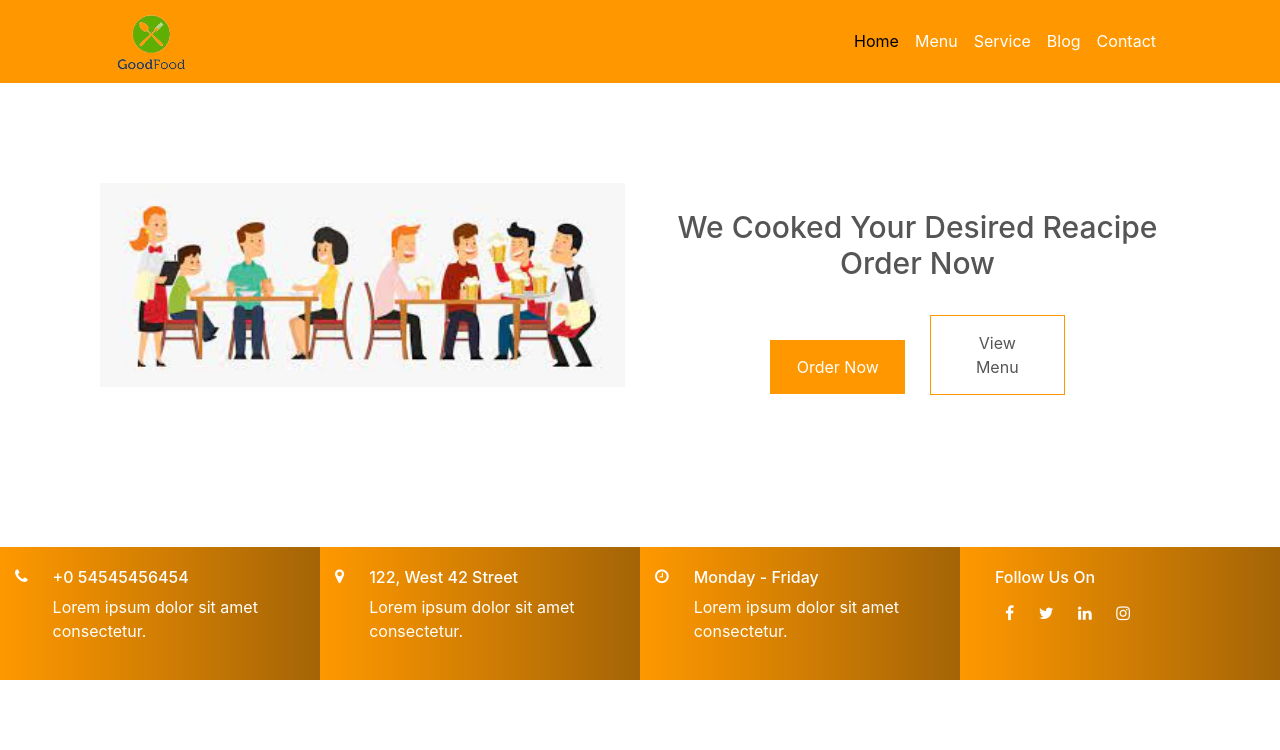
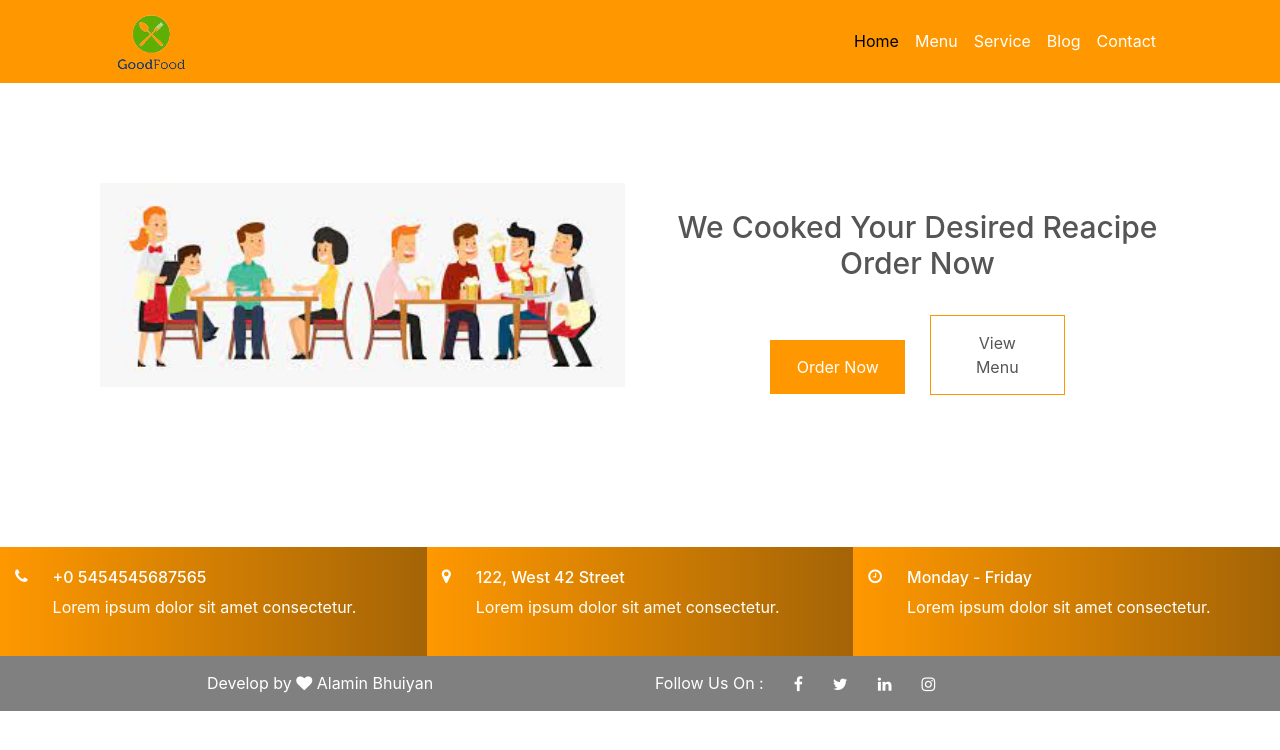
Before and after one commit to alamin853/Restaurant-Website, a plain HTML site: page index.html in a window 1280 px wide. Drawn offline with nearby package versions, Linux system fonts and the light colour scheme.

```diff
--- a/index.html
+++ b/index.html
@@ -59,35 +59,42 @@
     </div>
 
     <div class="row">
-        <div class="col-md-3 footer-widget">
+        <div class="col-md-4 footer-widget">
             <i class="fa fa-phone"></i>
             <div class="footer-text">
-                <h6>+0 54545456454</h6>
+                <h6>+0 5454545687565</h6>
                 <p>Lorem ipsum dolor sit amet consectetur.</p>
             </div>
         </div>
-        <div class="col-md-3 footer-widget">
+        <div class="col-md-4 footer-widget">
             <i class="fa fa-map-marker"></i>
             <div class="footer-text">
                 <h6>122, West 42 Street</h6>
                 <p>Lorem ipsum dolor sit amet consectetur.</p>
             </div>
         </div>
-        <div class="col-md-3 footer-widget">
+        <div class="col-md-4 footer-widget">
             <i class="fa fa-clock-o"></i>
             <div class="footer-text">
                 <h6>Monday - Friday</h6>
                 <p>Lorem ipsum dolor sit amet consectetur.</p>
             </div>
         </div>
-        <div class="col-md-3 footer-widget">
+    </div>
+    <div class="footer">
+        <div class="row">
+          <div class="col-md-6 copyright">
+            <p>Develop by <i class="fa fa-heart"></i> Alamin Bhuiyan </p>
+          </div>
+          <div class="col-md-6">
             <div class="social-icons">
-                <h6>Follow Us On</h6>
-                <i class="fa fa-facebook"></i>
-                <i class="fa fa-twitter"></i>
-                <i class="fa fa-linkedin"></i>
-                <i class="fa fa-instagram"></i>
-            </div>
+              <p>Follow Us On :</p>
+              <i class="fa fa-facebook"></i>
+              <i class="fa fa-twitter"></i>
+              <i class="fa fa-linkedin"></i>
+              <i class="fa fa-instagram"></i>
+          </div>
+          </div>
         </div>
     </div>
 </body>
--- a/style.css
+++ b/style.css
@@ -73,15 +73,32 @@
 .row{
     margin: 0 !important;
 }
-.social-icons{
+/* .social-icons{
     margin: 0 20px;
 }
 .social-icons .fa{
     padding: 10px;
     cursor: pointer;
-}
+} */
 @media only screen and (max-width: 960px){
     .footer-widget{
         background-image: linear-gradient(#ff9800, #a46406);
     }
 }
+.footer{
+    background: gray;
+    text-align: center;
+    color: white;
+}
+.footer p{
+    margin-top: 15px;
+    left: 0;
+}
+.social-icons{
+    display: flex;
+}
+.social-icons .fa{
+    margin-top: 20px;
+    margin-left: 30px;
+    cursor: pointer;
+}
```
